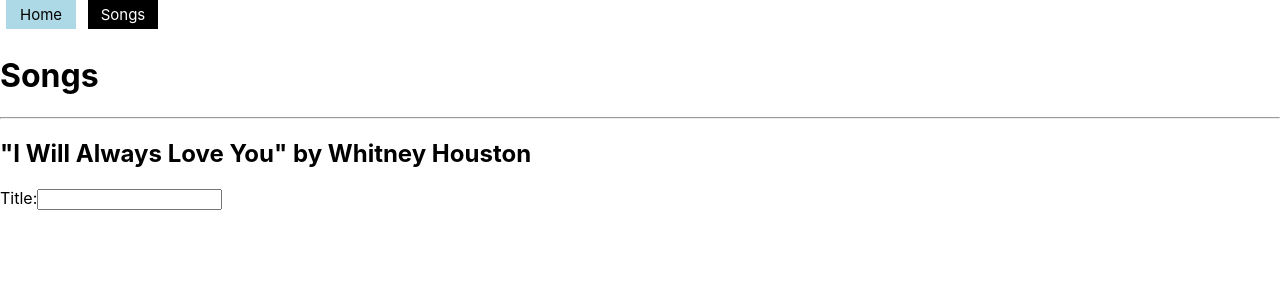
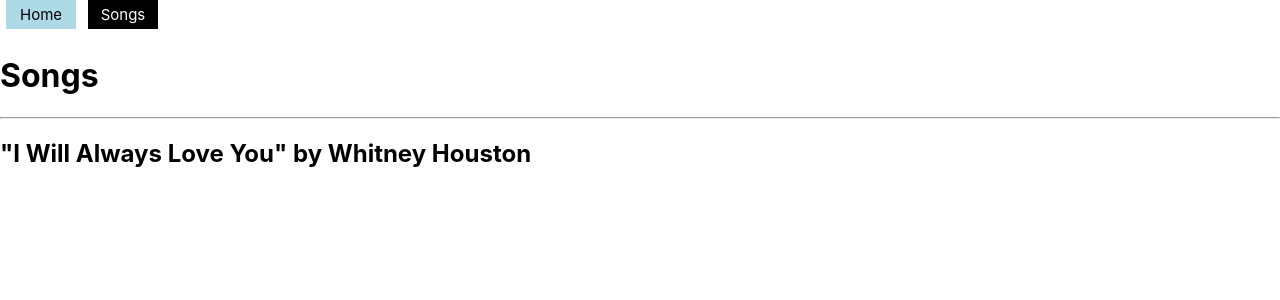
Before and after one commit to ChristinaKozi/p2-final, a React (Create React App) app: page /songs in a window 1280 px wide. Shown: the top 300 px of the page. Built offline with nearby package versions, Linux system fonts and the light colour scheme; data requests are answered from the project's data file.

Commit message:
SongForm component added

```diff
--- a/src/components/SongForm.js
+++ b/src/components/SongForm.js
@@ -3,10 +3,7 @@
 function SongForm(){
     return (
         <>
-            <form>
-                <label>Title:</label>
-                <input type='text'></input>
-            </form>
+
         </>
     )
 }
```
